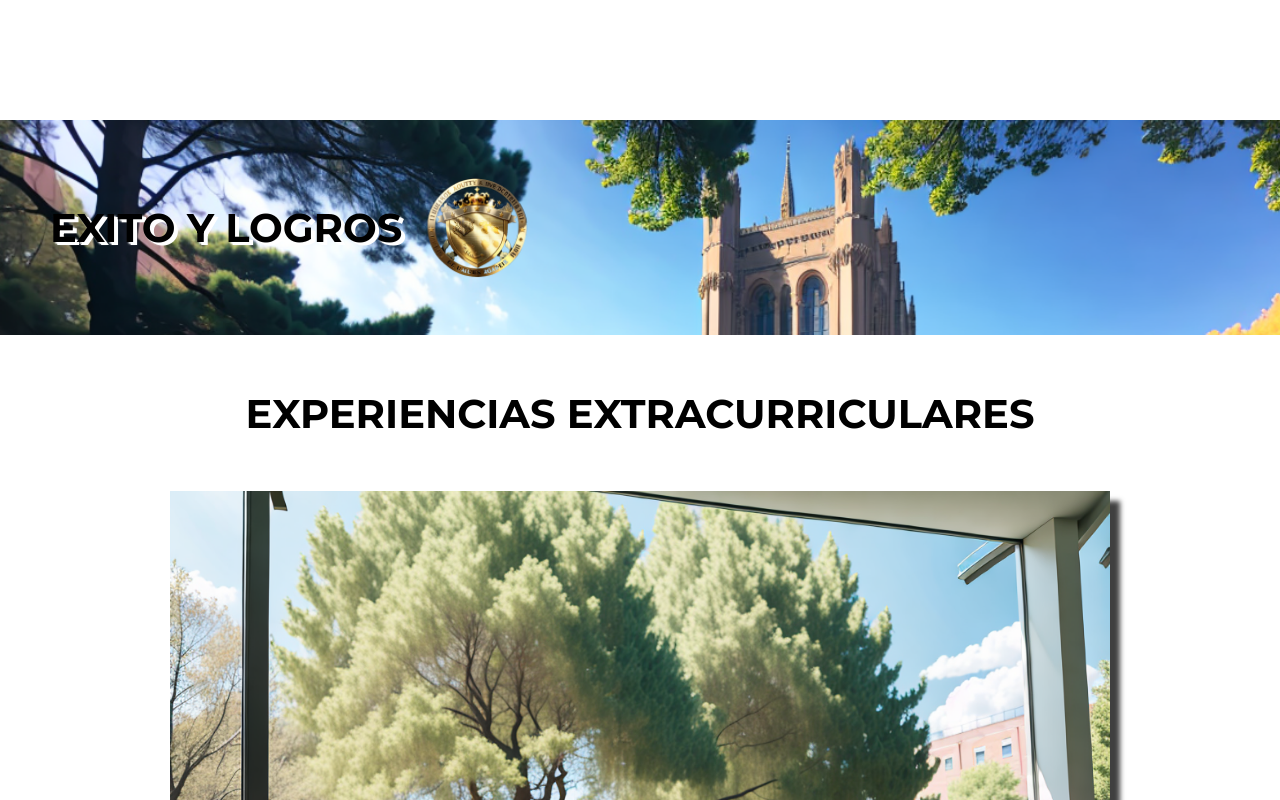
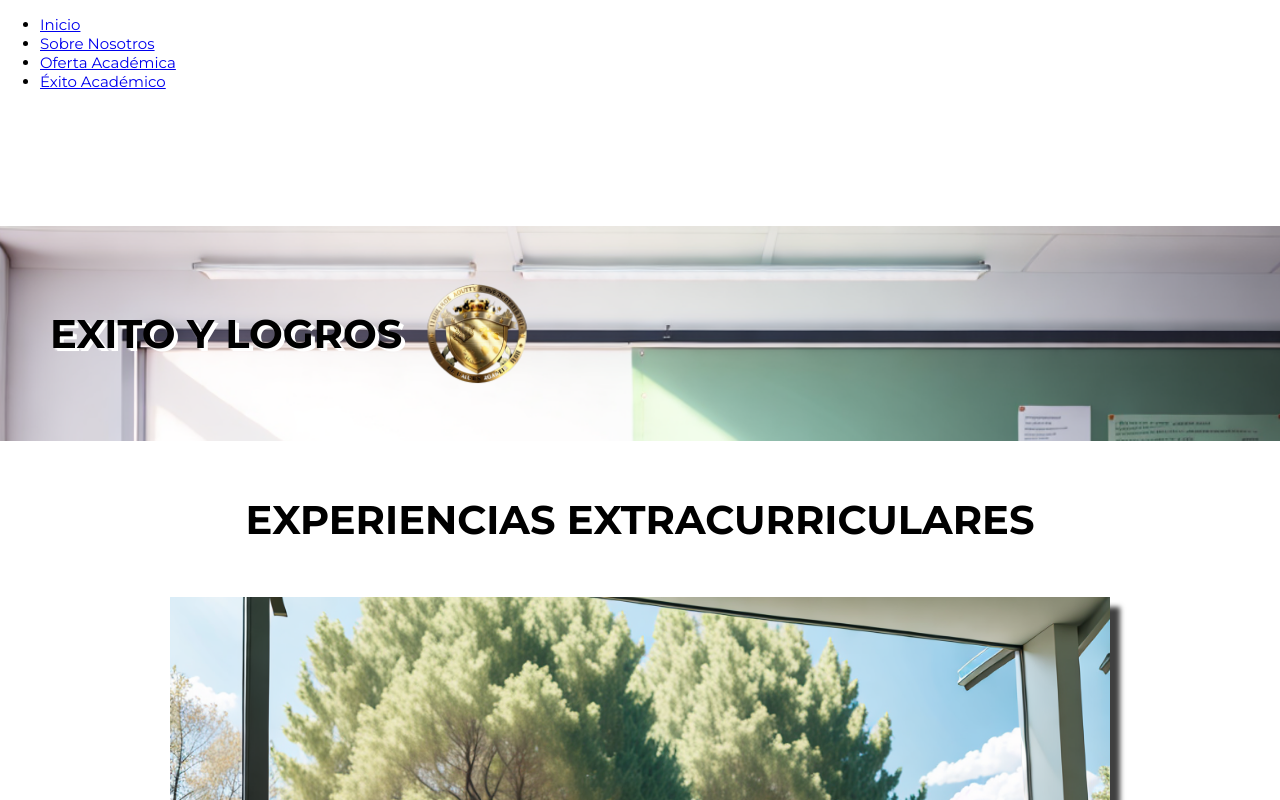
Before and after one commit to SunnySparks/Sunshine_University, a React (Vite) app in the folder Sunshine_University/: page /Exito in a window 1280 px wide. Shown: the top 800 px of the page. Built offline with nearby package versions, Linux system fonts and the light colour scheme.

Commit message:
Create navbar and routes
The navbar works properly now and the routes were established successfully

```diff
--- a/Sunshine_University/package.json
+++ b/Sunshine_University/package.json
@@ -11,7 +11,8 @@
   },
   "dependencies": {
     "react": "^18.3.1",
-    "react-dom": "^18.3.1"
+    "react-dom": "^18.3.1",
+    "react-router-dom": "^6.26.2"
   },
   "devDependencies": {
     "@eslint/js": "^9.9.0",
--- a/Sunshine_University/src/App.jsx
+++ b/Sunshine_University/src/App.jsx
@@ -1,17 +1,19 @@
 import "./styles/global.scss";
-//import About from "./Components/About/About";
+import About from "./Components/About/About";
 import Hero from "./Components/Hero/Hero";
-//import Oferta from "./Components/OfertaAcademica/Oferta";
-//import Exito from "./Components/ExitoAcademico/Exito";
+import Oferta from "./Components/OfertaAcademica/Oferta";
+import Exito from "./Components/ExitoAcademico/Exito";
 import Footer from "./Components/Layout/Footer";
-import About from "./Pages/About/About";
-import Exito from "./Pages/Exito/Exito";
-import Oferta from "./Pages/Oferta/Oferta";
+import NavBar from "./Components/Layout/NavBar";
+//import About from "./Pages/About/SaberMas";
+//import Exito from "./Pages/Exito/SaberMas";
+//import Oferta from "./Pages/Oferta/SaberMas";
 
 function App() {
   return (
     <>
-      <Exito />
+      <NavBar />
+      <Hero />
       {/*<Hero />
       <About />
       <Oferta />
--- /dev/null
+++ b/Sunshine_University/src/Components/Layout/NavBar.jsx
@@ -0,0 +1,37 @@
+import { Link, BrowserRouter, Route, Routes } from "react-router-dom";
+import App from "../../App";
+import Oferta from "../../Pages/Oferta/Oferta";
+import About from "../../Pages/About/About";
+import Exito from "../../Pages/Exito/Exito";
+
+const NavBar = () => {
+  return (
+    <>
+      <BrowserRouter>
+        <nav id="navCont">
+          <ul>
+            <li>
+              <Link to="/">Inicio</Link>
+            </li>
+            <li>
+              <Link to="/About">Sobre Nosotros</Link>
+            </li>
+            <li>
+              <Link to="/Oferta">Oferta Académica</Link>
+            </li>
+            <li>
+              <Link to="/Exito">Éxito Académico</Link>
+            </li>
+          </ul>
+        </nav>
+        <Routes>
+          <Route path="/About" element={<About />} />
+          <Route path="/Oferta" element={<Oferta />} />
+          <Route path="/Exito" element={<Exito />} />
+        </Routes>
+      </BrowserRouter>
+    </>
+  );
+};
+
+export default NavBar;
```
Also changed, not shown: 1 other file (tests, documents, lock files or other folders).
